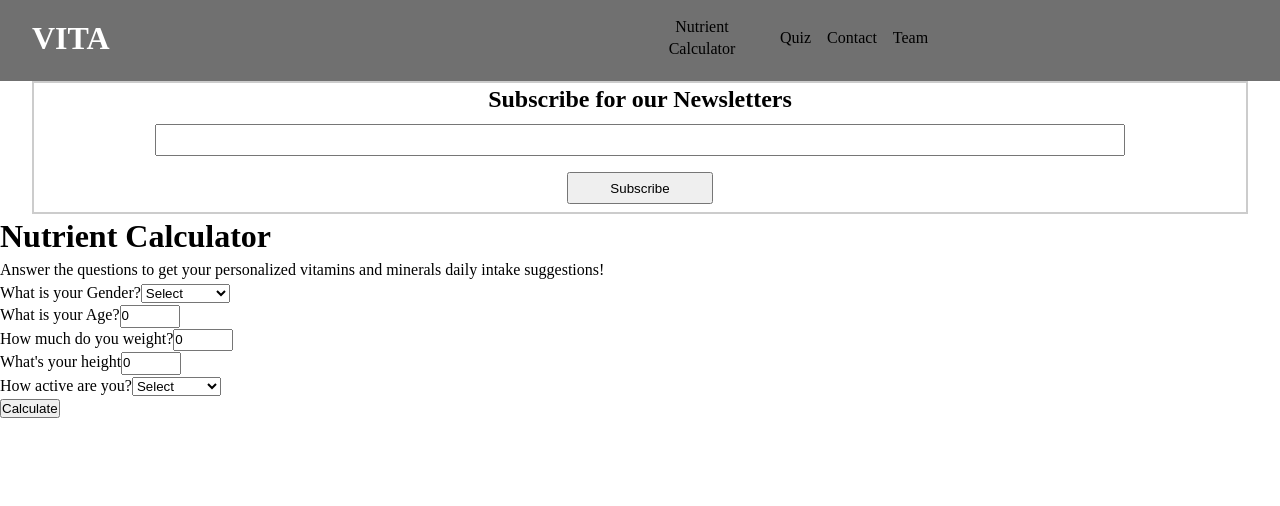
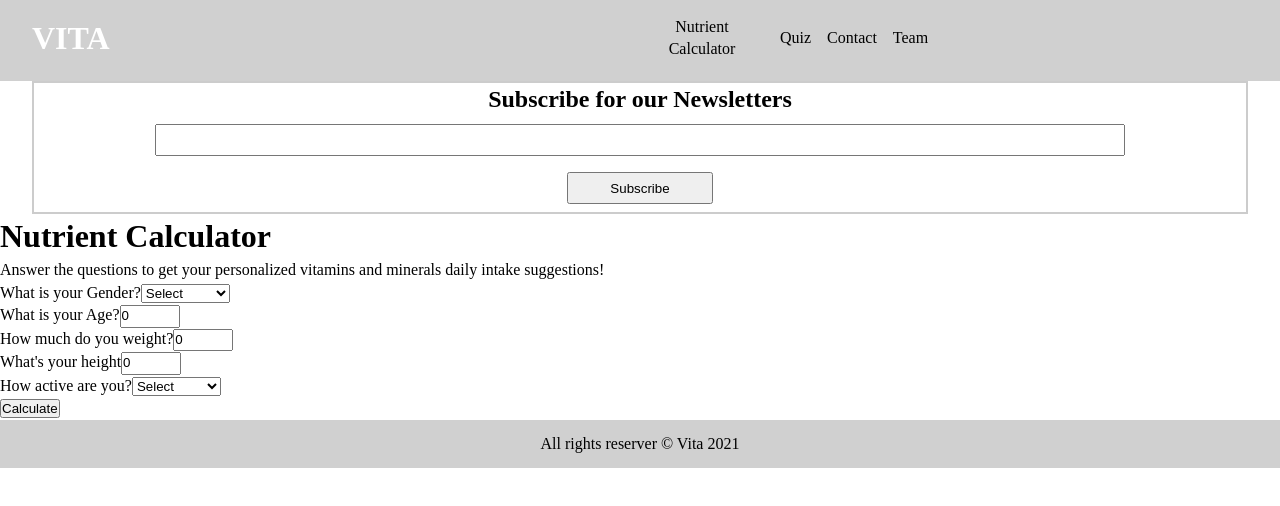
Before and after one commit to stsiqueira/Vita---Front-end, a React (Create React App) app: page / in a window 1280 px wide. Shown: the top 506 px of the page. Built offline with nearby package versions, Linux system fonts and the light colour scheme.

Commit message:
create footer component
creates footer component
basci style basedon wireframe

```diff
--- a/public/style.css
+++ b/public/style.css
@@ -6,7 +6,7 @@
 }
 
 .header {
-  background: #707070;
+  background: #D0D0D0;
   display: flex;
   padding: 1rem 2rem;
   justify-content: space-between;
@@ -43,7 +43,7 @@
   text-align: center;
 }
 .navigation ul li {
-  border-bottom: 4px solid #707070;
+  border-bottom: 4px solid #D0D0D0;
 }
 
 .subscribe-container {
@@ -68,4 +68,13 @@
 }
 .subscribe-container form .subscribeBtn {
   width: 15%;
+}
+
+.footer {
+  display: flex;
+  justify-content: center;
+  align-items: center;
+  padding: 0.8rem 0;
+  background: #D0D0D0;
+  color: black;
 }/*# sourceMappingURL=style.css.map */
--- a/sass/Footer/_footer.scss
+++ b/sass/Footer/_footer.scss
@@ -0,0 +1,8 @@
+.footer{
+    display: flex;
+    justify-content: center;
+    align-items: center;
+    padding: .8rem 0;
+    background: $bg-color-footer;
+    color: $color-text-footer;
+}
--- a/src/App.js
+++ b/src/App.js
@@ -1,6 +1,7 @@
 import NutrientForm from './components/calculator_form'
 import Subscribe from './components/subscribe'
 import Header from './components/html_components/header'
+import Footer from './components/html_components/Footer'
 
 function App() {
   return (
@@ -11,11 +12,7 @@ function App() {
   ======================================================================================
   */}
     <Header />
-
-
-
-
-
+    <div className="main">
   {/*
   ======================================================================================
   ==                About Vita Component - TBD
@@ -56,23 +53,15 @@ function App() {
   ==                Subscribe Component - Thiago
   ======================================================================================
   */}
-
-
-
-
       <Subscribe/>
       <NutrientForm />
-        {/*
+ {/*
   ======================================================================================
   ==                Footer Component - Thiago
   ======================================================================================
   */}
-
-
-
-
-
-
+      </div>
+      <Footer />
     </div>
   );
 }
--- /dev/null
+++ b/src/components/html_components/Footer.js
@@ -0,0 +1,15 @@
+////////////////////////////////////////////////////////////////////////////////////////////////////////
+// Footer component - Thiago
+////////////////////////////////////////////////////////////////////////////////////////////////////////
+
+import React from 'react';
+
+const Footer = (props) => {
+    return (
+       <div className="footer">
+            <p>All rights reserver &copy; Vita 2021</p>
+       </div>
+    )
+}
+
+export default Footer;
```
Also changed, not shown: sass/_variables.scss (+8 -2 lines), 1 other file (tests, documents, lock files or other folders).
